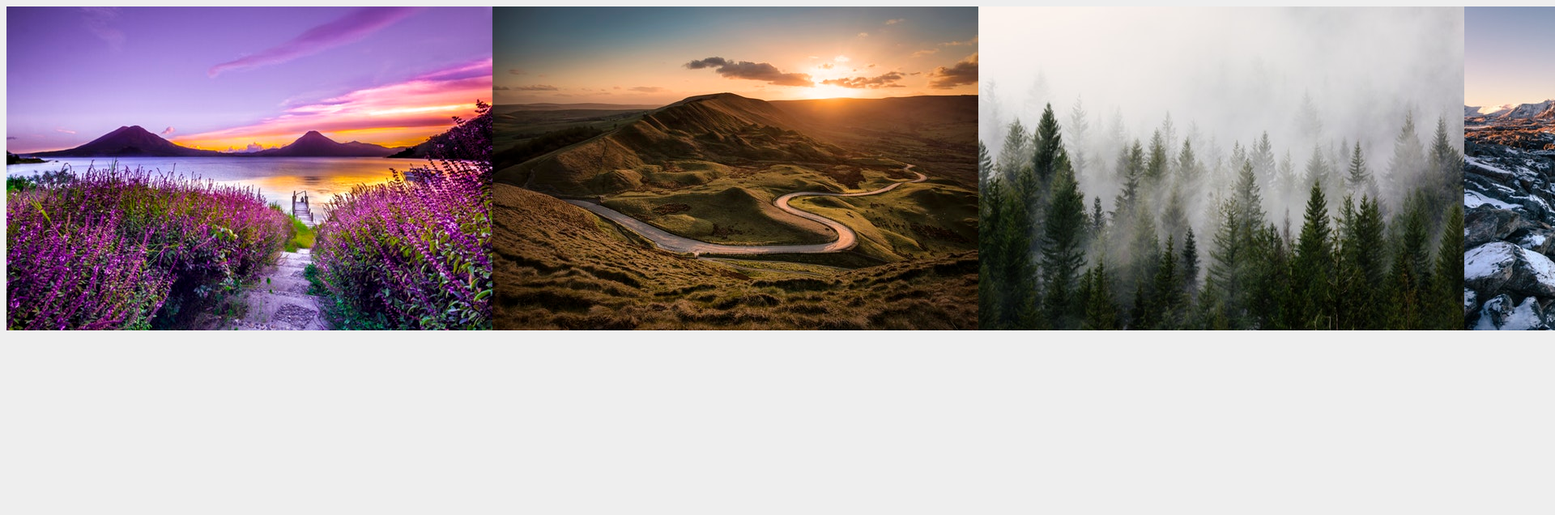
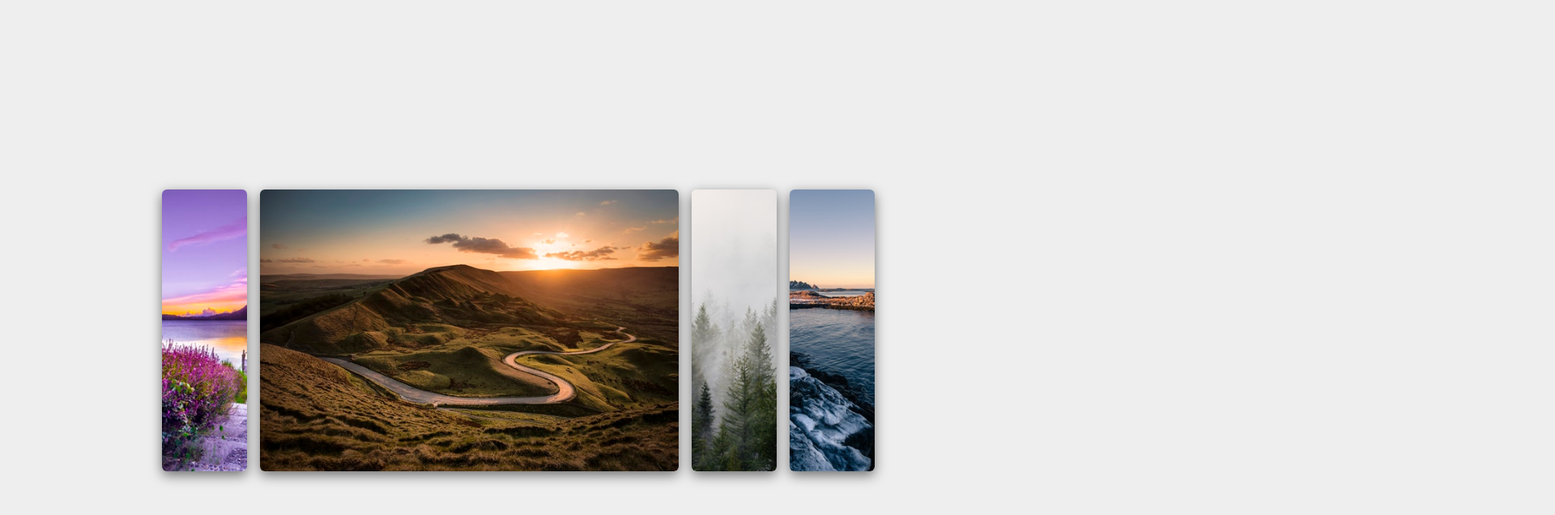
Before and after one commit to 11tag11/HTML-CSS-SoftUni-Sept-23, a plain HTML site: page 08.Exercise Flexbox/10_Expanding-flex-cards/index.html in a window 1280 px wide. Shown: the top 636 px of the page at 81% size, 1920 px wide, since content can reach past the window. Drawn offline with Linux system fonts and the light colour scheme.

Commit message:
Exercise Flexbox

```diff
--- a/08.Exercise Flexbox/10_Expanding-flex-cards/index.html
+++ b/08.Exercise Flexbox/10_Expanding-flex-cards/index.html
@@ -8,10 +8,10 @@
 </head>
 <body>
     <section class="container">
-        <img src="./images/Image1.jpg" alt="">
-        <img src="./images/Image2.jpg" alt="">
-        <img src="./images/Image3.jpg" alt="">
-        <img src="./images/Image4.jpg" alt="">
+        <article class="img"><img src="./images/Image1.jpg" alt=""></article>
+        <article class="img"><img src="./images/Image2.jpg" alt=""></article>
+        <article class="img"><img src="./images/Image3.jpg" alt=""></article>
+        <article class="img"><img src="./images/Image4.jpg" alt=""></article>
     </section>
 
 </body>
--- a/08.Exercise Flexbox/10_Expanding-flex-cards/styles.css
+++ b/08.Exercise Flexbox/10_Expanding-flex-cards/styles.css
@@ -2,29 +2,32 @@
 body {
     background-color: rgb(238, 238, 238);
     display: flex;
+    align-items: center;
+    min-height: 100vh;
     justify-content: center;
 }
 
 .container {
     display: flex;
+    max-width: 70vw;
 }
 
 img {
     width: 100%;
+    height: 100%;
+    object-fit: cover;
+    border-radius: 6px;
 }
 
-section .container img:nth-child(1) {
-    flex-grow: 1;
+.img {
+    flex-shrink: 6;
+    /* flex-basis: 12%; */
+    border-radius: 6px;
+    margin: 8px;
+    box-shadow: rgba(0, 0, 0, 0.55) 0px 5px 15px;
 }
 
-.container img:nth-child(2) {
-    flex-grow: 4;
+.img:nth-child(2) {
+    flex-shrink: 1;
+    /* flex-basis: 50%; */
 }
-
-.container img:nth-child(3) {
-    flex-grow: 1;
-}
-
-.container img:nth-child(4) {
-    flex-grow: 1;
-}
```
Also changed, not shown: 1 other file.
